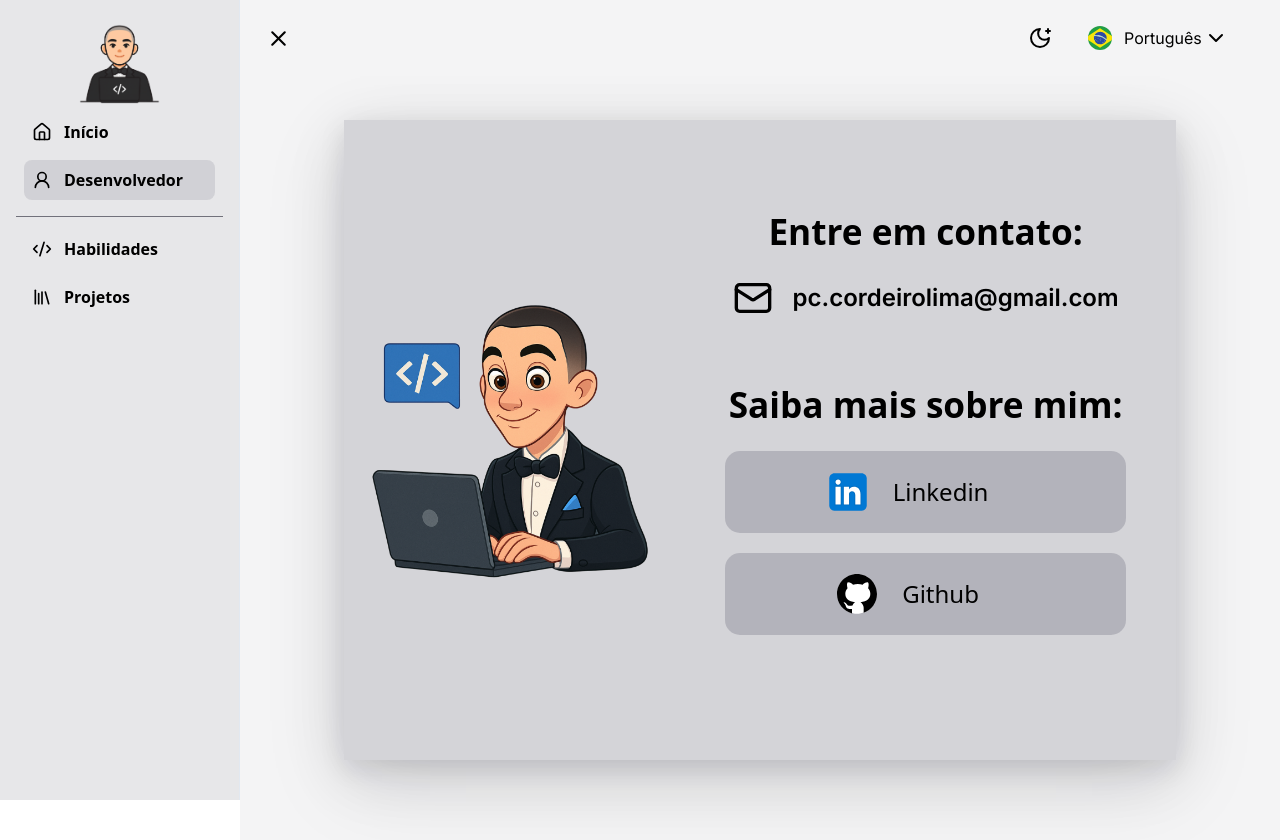
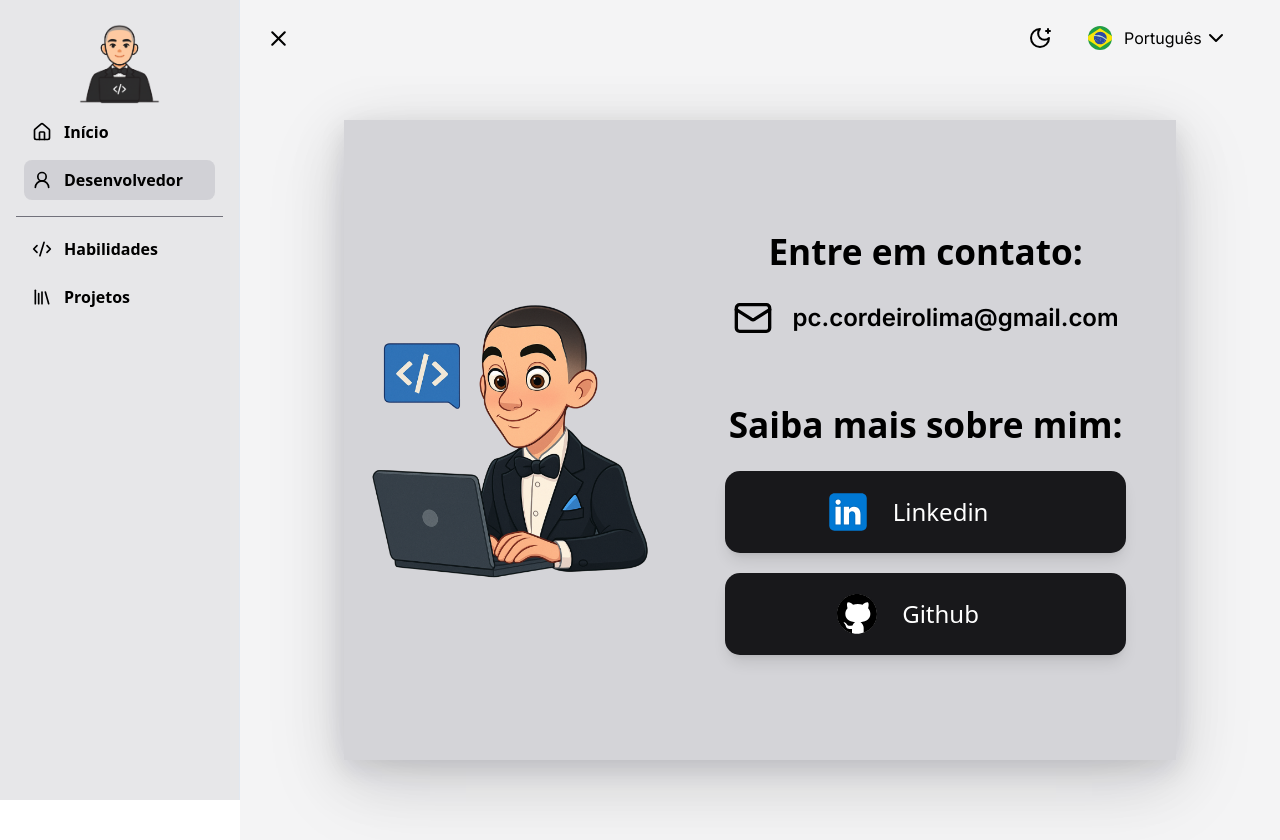
Before and after one commit to PauloCesar26/portfolio-paulo-cesar, a React (Vite) app in the folder portfolio-pauloOfc/: page /Criador in a window 1280 px wide. Built offline with nearby package versions, Linux system fonts and the light colour scheme.

Commit message:
Refactoring code, add component

```diff
--- a/portfolio-pauloOfc/src/components/Pages/ProjectCreator.jsx
+++ b/portfolio-pauloOfc/src/components/Pages/ProjectCreator.jsx
@@ -2,6 +2,7 @@ import { Mail } from "lucide-react";
 import { useEffect } from "react";
 import ScrollReveal from "scrollreveal";
 import { useTranslation } from "react-i18next";
+import BtnContact from "../ui/BtnContact";
 
 const ProjectCreator = ({setPage}) => {
     const { t } = useTranslation();
@@ -31,16 +32,16 @@ const ProjectCreator = ({setPage}) => {
                                 </div>
 
                                 <h1 className="pl-2 pr-2 max-md:font max-md:text-[1.5rem] font-bold md:text-[2.2rem]">{t("pageDesenvolvedor.more")}</h1>
-                            <button onClick={() => window.open("https://www.linkedin.com/in/paulo-cesar-8465b7342/", "_blank")}
-                                className="w-[80%] bg-zinc-400/60 text-black dark:bg-zinc-700 dark:text-white shadow-button pt-4 pb-4 rounded-[15px] flex items-center justify-center pr-10 gap-5 cursor-pointer hover:scale-[1.01] hover:text-white transition duration-500 ease-in-out">
-                                <img src="/img/icons/linkedin.svg" alt="" className="w-[50px]"/>
-                                <span className="text-[1.5rem] font-medium">Linkedin</span>
-                            </button>
-                            <button onClick={() => window.open("https://github.com/PauloCesar26", "_blank")}
-                                className="w-[80%] bg-zinc-400/60 text-black dark:bg-zinc-700 dark:text-white shadow-button pt-4 pb-4 rounded-[15px] flex items-center justify-center pr-10 mb-10 gap-5 cursor-pointer hover:scale-[1.01] hover:text-white transition duration-500 ease-in-out">
-                                <img src="/img/icons/github.svg" alt="" className="w-[50px]"/>
-                                <span className="text-[1.5rem] font-medium">Github</span>
-                            </button>
+                                <BtnContact
+                                    url={"https://www.linkedin.com/in/paulo-cesar-8465b7342/"}
+                                    imgSrc={"/img/icons/linkedin.svg"}
+                                    title={"Linkedin"}
+                                />
+                                <BtnContact
+                                    url={"https://github.com/PauloCesar26"}
+                                    imgSrc={"/img/icons/github.svg"}
+                                    title={"Github"}
+                                />
                             </div>
                         </div>
                     </div>
--- /dev/null
+++ b/portfolio-pauloOfc/src/components/ui/BtnContact.jsx
@@ -0,0 +1,17 @@
+function BtnContact({
+  url,
+  imgSrc,
+  title
+}){
+return (
+    <>
+      <button onClick={() => window.open(url, "_blank")}
+        className="w-[80%] bg-zinc-900 text-white dark:bg-zinc-200 dark:text-black transition duration-400 ease-in-out hover:scale-[1.03] shadow-lg hover:shadow-zinc-600 hover:dark:shadow-zinc-400 pt-4 pb-4 rounded-[15px] flex items-center justify-center pr-10 gap-5 cursor-pointer hover:text-white transition duration-500 ease-in-out">
+        <img src={imgSrc} alt="" className="w-[50px]"/>
+        <span className="text-[1.5rem] font-medium">{title}</span>
+      </button>
+    </>
+  )
+}
+
+export default BtnContact
```
Lines whose indentation alone changed are shown as unchanged.
